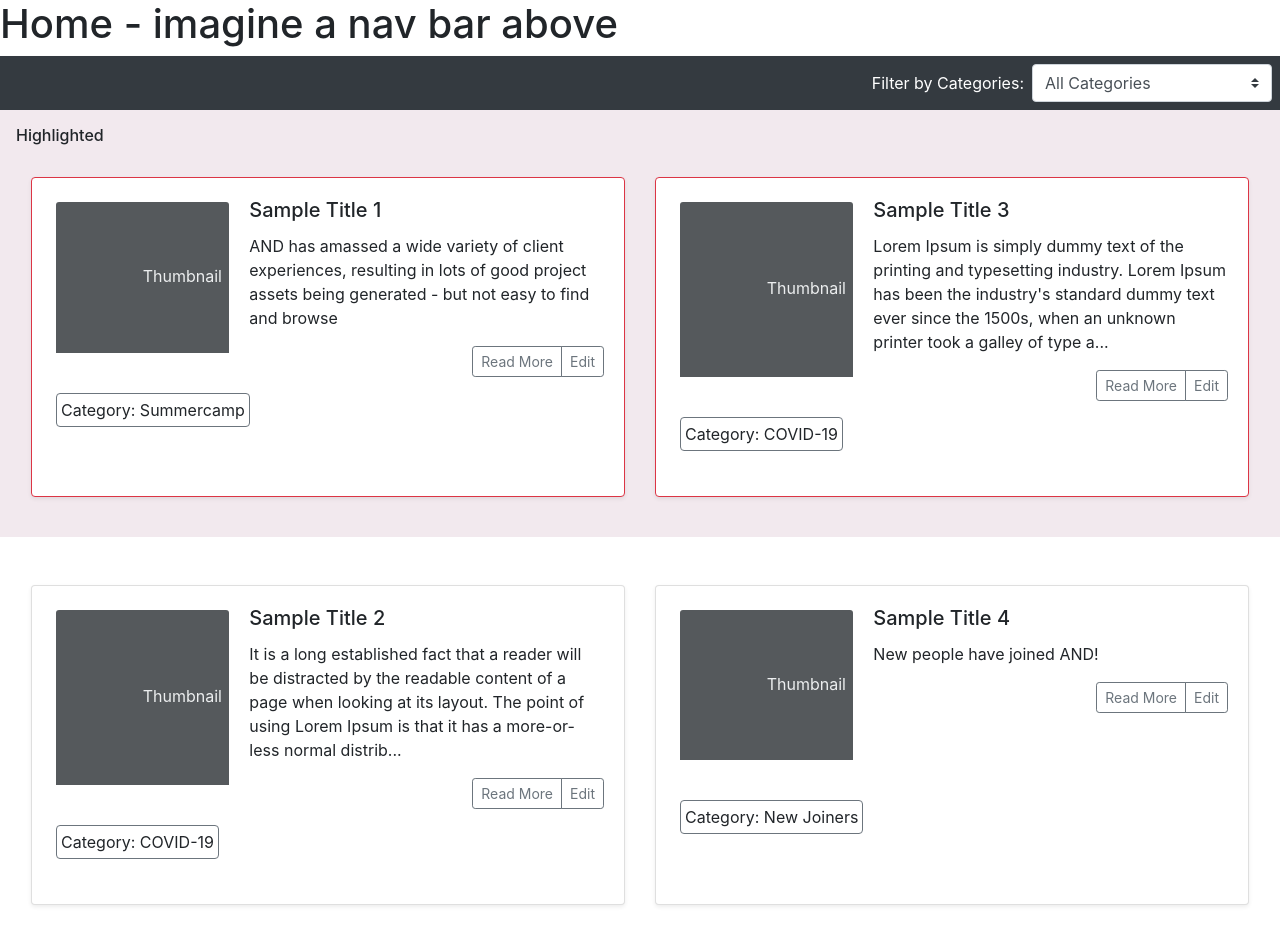
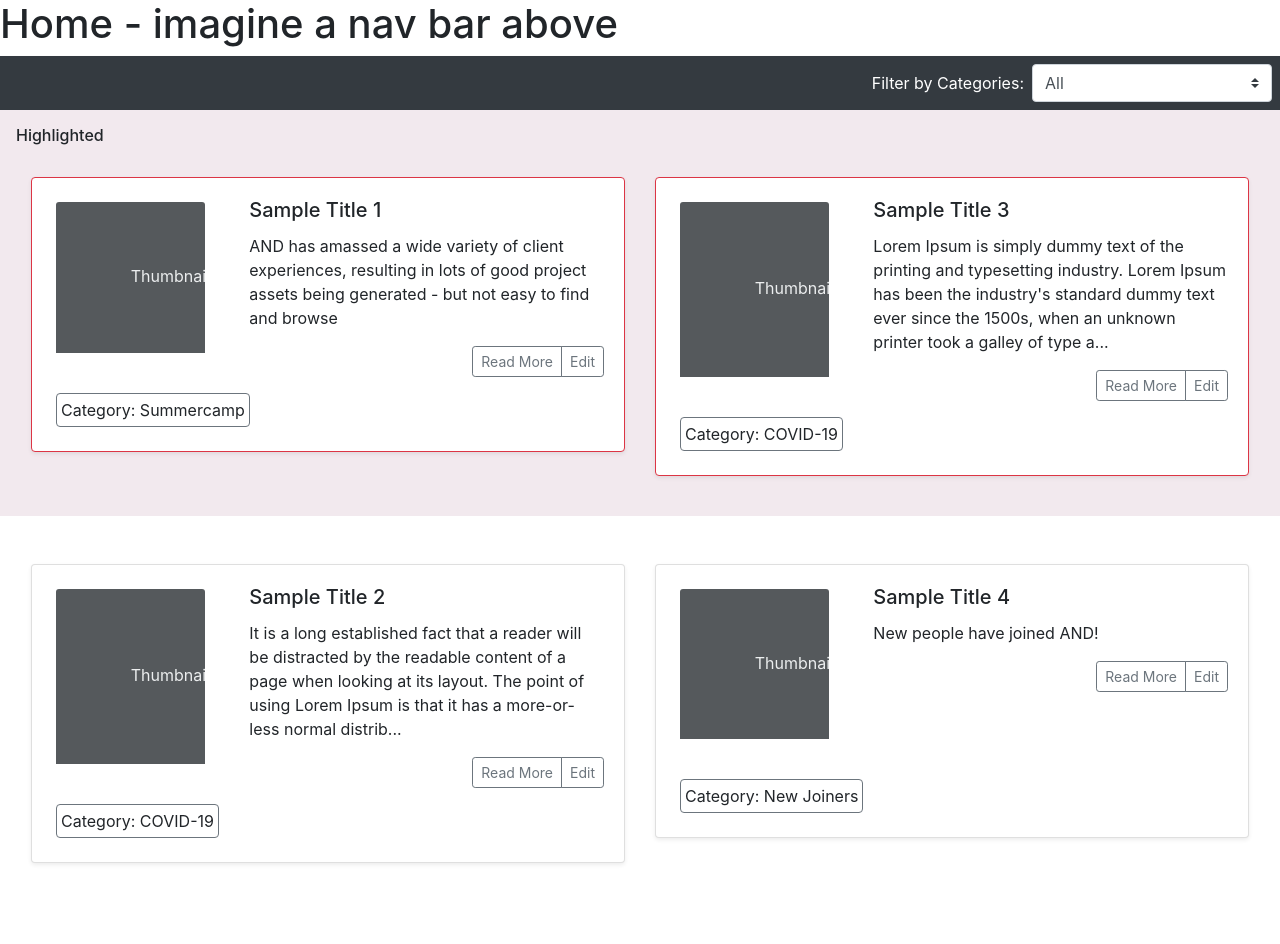
Before and after one commit to jishajaffer/React-Amplify, a React (Create React App) app: page /home in a window 1280 px wide. After the commit the page ends 903 px from the top, so only its background shows below. Built offline with nearby package versions, Linux system fonts and the light colour scheme; sample sign-in values are in the browser's storage.

Commit message:
add filter by category

```diff
--- a/package.json
+++ b/package.json
@@ -7,6 +7,7 @@
     "@testing-library/react": "^9.5.0",
     "@testing-library/user-event": "^7.2.1",
     "bootstrap": "^4.5.0",
+    "query-string": "^6.13.1",
     "react": "^16.13.1",
     "react-dom": "^16.13.1",
     "react-google-login": "^5.1.21",
--- a/src/components/ArticleCard/ArticleCard.js
+++ b/src/components/ArticleCard/ArticleCard.js
@@ -1,11 +1,57 @@
 import React from "react";
+
+/**
+ * <div className="row no-gutters">
+        <div className="col-md-4 pl-4 pt-4 pb-4">
+          <svg className="bd-placeholder-img card-img-top" width="100%" height="100%" xmlns="http://www.w3.org/2000/svg" preserveAspectRatio="xMidYMid slice" focusable="false" role="img" aria-label="Placeholder: Thumbnail"><title>Placeholder</title><rect width="100%" height="100%" fill="#55595c" /><text x="50%" y="50%" fill="#eceeef" dy=".3em">Thumbnail</text></svg>
+        </div>
+        <div className="col-md-8">
+          <div className="card-body">
+            <h5 className="card-title">{articleTitle}</h5>
+            <p className="card-text">{articleContent.length > 200 ? `${articleContent.substring(0, 200)}...` : articleContent.substring(0, 200)}</p>
+            <div className="btn-group float-right">
+              <button type="button" className="btn btn-sm btn-outline-secondary">Read More</button>
+              <button type="button" className="btn btn-sm btn-outline-secondary">Edit</button>
+            </div>
+          </div>
+        </div>
+        <span className="border border-secondary rounded p-1 ml-4 mt-3 mb-4">{`Category: ${articleCategory}`}</span>
+      </div>
+
+
+
+
+    <div className="row no-gutters">
+        <div className="col-4 p-4">
+          <img className="img-responsive" src="https://via.placeholder.com/150.png"/>
+        </div>
+        <div className="col-8 p-4">
+          <div className="card-body">
+            <h5 className="card-title">{articleTitle}</h5>
+            <p className="card-text">{articleContent.length > 200 ? `${articleContent.substring(0, 200)}...` : articleContent.substring(0, 200)}</p>
+          </div>
+        </div>
+      </div>
+      <div className="row">
+        <div className="col-6 ba">
+          <span className="border border-secondary rounded p-1 ml-4 mt-3 mb-4">{`Category: ${articleCategory}`}</span>
+        </div>
+        <div className="col-6">
+          <div className="btn-group">
+              <button type="button" className="btn btn-sm btn-outline-secondary">Read More</button>
+              <button type="button" className="btn btn-sm btn-outline-secondary">Edit</button>
+            </div>
+        </div>
+      </div>
+
+ */
 
 function ArticleCard(props) {
   const { articleTitle, articleContent, articleCategory, highlighted } = props;
   return (
-    <div className={`card card-article mb-3 shadow-sm ${highlighted && "border-danger"}`} >
+    <div className={`card mb-3 shadow-sm ${highlighted && "border-danger"}`} >
       <div className="row no-gutters">
-        <div className="col-md-4 pl-4 pt-4 pb-4">
+        <div className="col-md-4 p-4">
           <svg className="bd-placeholder-img card-img-top" width="100%" height="100%" xmlns="http://www.w3.org/2000/svg" preserveAspectRatio="xMidYMid slice" focusable="false" role="img" aria-label="Placeholder: Thumbnail"><title>Placeholder</title><rect width="100%" height="100%" fill="#55595c" /><text x="50%" y="50%" fill="#eceeef" dy=".3em">Thumbnail</text></svg>
         </div>
         <div className="col-md-8">
--- a/src/pages/Home/Home.js
+++ b/src/pages/Home/Home.js
@@ -3,6 +3,22 @@ import "./Home.css";
 import * as fakeCategoryService from "../../services/fakeCategoryService";
 import * as fakeArticleService from "../../services/fakeArticleService";
 import ArticleCard from "../../components/ArticleCard/ArticleCard";
+import queryString from "query-string";
+
+function Home(props) {
+  const { sortByCategory = "All" } = queryString.parse(props.location.search);
+
+  const articles = sortByCategory === "All" ? fakeArticleService.getArticles() : fakeArticleService.getArticlesByCategory(sortByCategory);
+  const highlightedArticles = fakeArticleService.getHighlightedArticles(articles);
+  const nonhighlightedArticles = fakeArticleService.getNonHighlightedArticles(articles);
+
+  console.log("foo", sortByCategory);
+
+  const handleFilterCategory = ({ currentTarget: { value } }) => {
+    console.log(value);
+    //window.location = `/home/?sortByCategory=${value}`;
+    props.history.push(`/home/?sortByCategory=${value}`);
+  };
 
   const chunkArticles = (articles, size) => {
     let index = 0;
@@ -16,20 +32,15 @@ const chunkArticles = (articles, size) => {
     return results;
   };
 
-const articles = fakeArticleService.getArticles();
-const highlightedArticles = fakeArticleService.getHighlightedArticles(articles);
-const nonhighlightedArticles = fakeArticleService.getNonHighlightedArticles(articles);
-
-function Home() {
   return (
     <>
       <h1>Home - imagine a nav bar above</h1>
       <div className="d-flex p-2 text-white bg-dark shadow-sm justify-content-end">
         <span className="align-self-center">Filter by Categories:</span>
-        <select className="custom-select align-self-center ml-2">
-          <option>All Categories</option>
+        <select className="custom-select align-self-center ml-2" onChange={handleFilterCategory} value={sortByCategory}>
+          <option value="All">All</option>
           {fakeCategoryService.getCategories().map((category, index) => (
-            <option key={`category-${index}`}>{category}</option>
+            <option key={`category-${index}`} value={category}>{category}</option>
           ))}
         </select>
       </div>
```
Also changed, not shown: 1 other file (tests, documents, lock files or other folders). Lines whose indentation alone changed are shown as unchanged.
